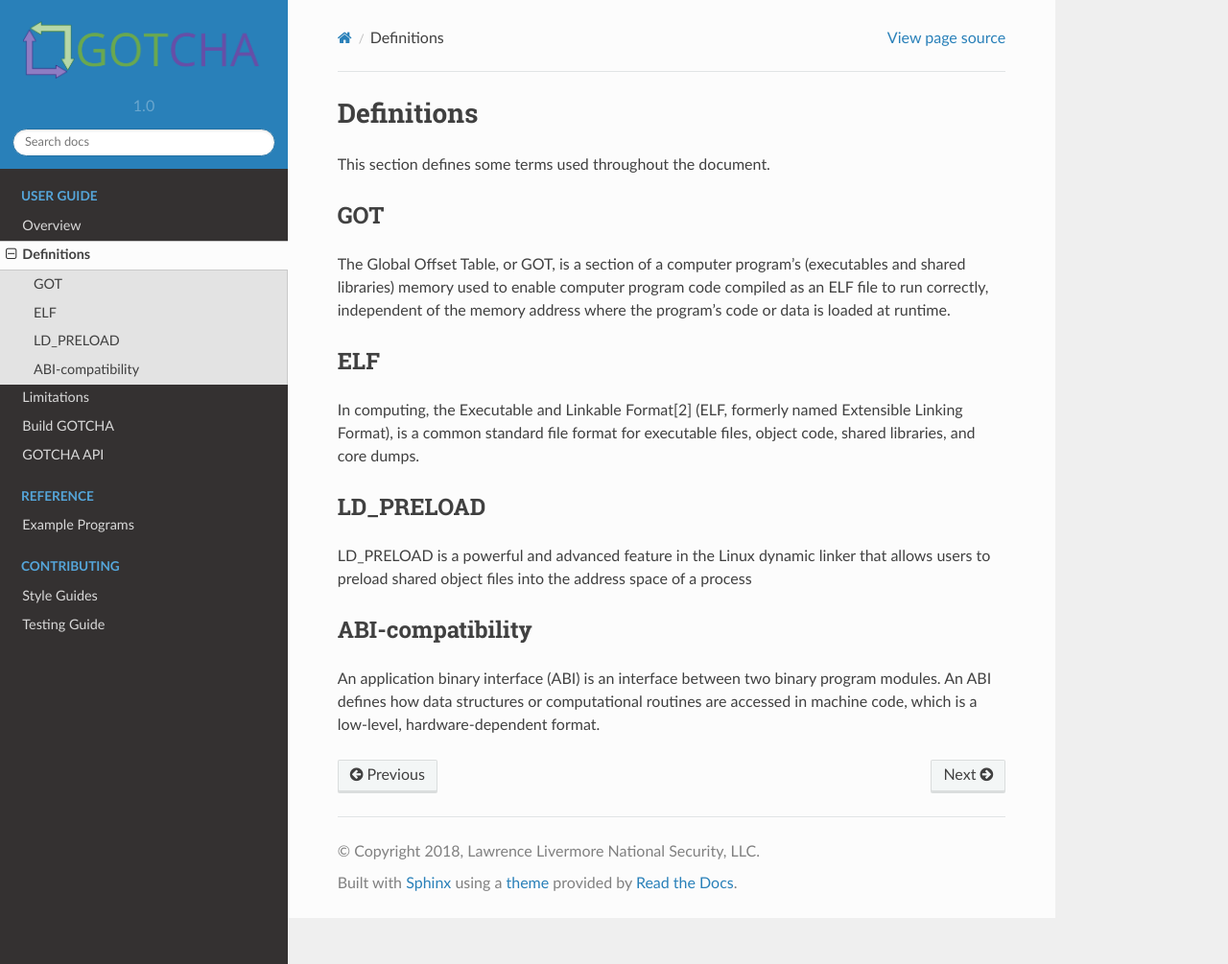
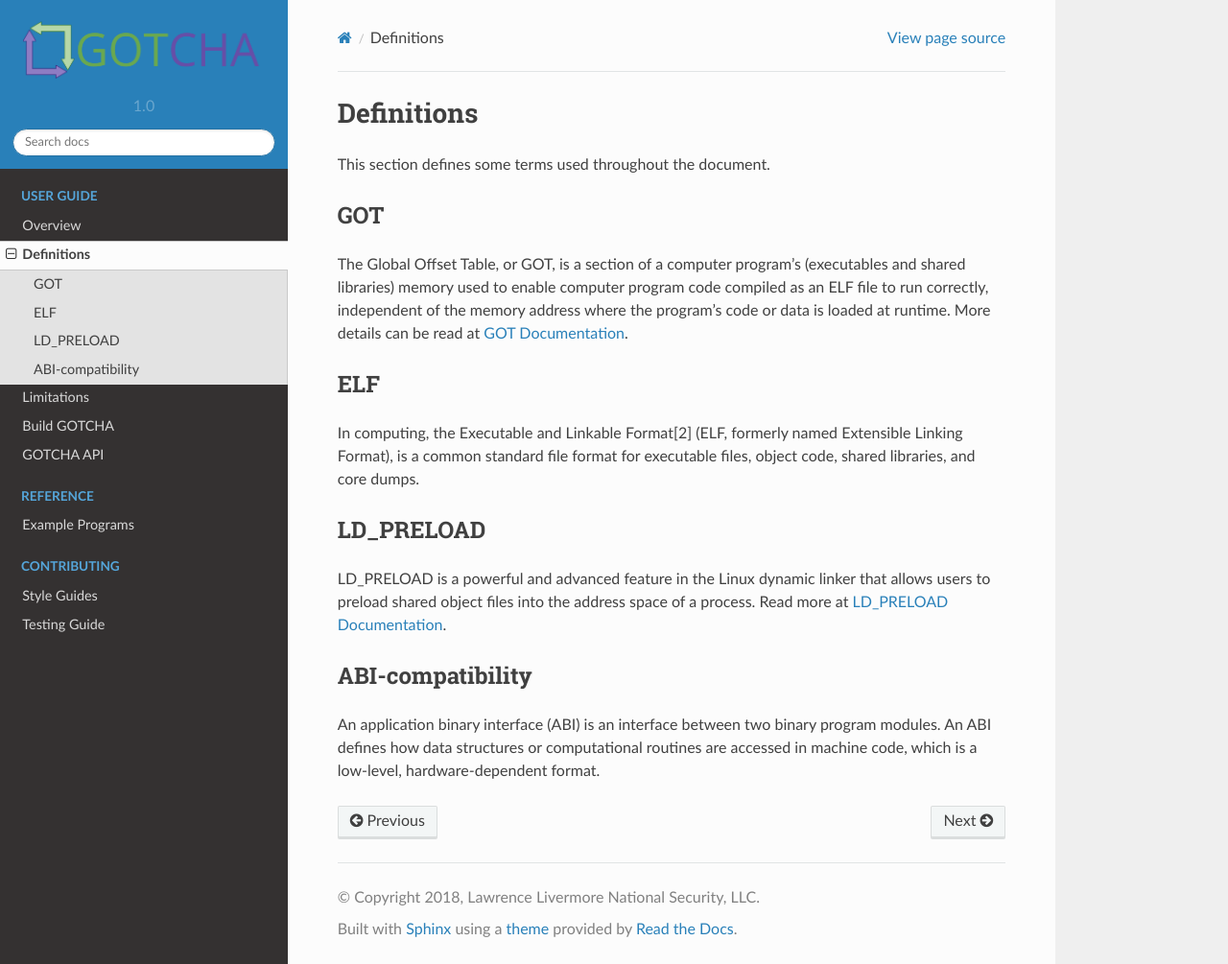
Before and after one commit to LLNL/GOTCHA, a Sphinx documentation site: the page built from docs/definitions.rst, in a window 1280 px wide and 1005 px high. Shown: the whole window at 96% size. Built offline with Sphinx 7.4.7 and the Read the Docs theme 2.0.0, drawn with Linux system fonts in a browser that asks for light colours.

Commit message:
fixed links within documentation.

```diff
--- a/docs/definitions.rst
+++ b/docs/definitions.rst
@@ -8,6 +8,7 @@ GOT
 ****
 
 The Global Offset Table, or GOT, is a section of a computer program's (executables and shared libraries) memory used to enable computer program code compiled as an ELF file to run correctly, independent of the memory address where the program's code or data is loaded at runtime.
+More details can be read at `GOT Documentation`_.
 
 
 ELF
@@ -19,10 +20,15 @@ In computing, the Executable and Linkable Format[2] (ELF, formerly named Extensi
 LD_PRELOAD
 **********
 
-LD_PRELOAD is a powerful and advanced feature in the Linux dynamic linker that allows users to preload shared object files into the address space of a process
-
+LD_PRELOAD is a powerful and advanced feature in the Linux dynamic linker that allows users to preload shared object files into the address space of a process.
+Read more at `LD_PRELOAD Documentation`_.
 
 ABI-compatibility
 *****************
 
 An application binary interface (ABI) is an interface between two binary program modules. An ABI defines how data structures or computational routines are accessed in machine code, which is a low-level, hardware-dependent format.
+
+.. explicit external hyperlink targets
+
+.. _`GOT Documentation`: https://refspecs.linuxfoundation.org/ELF/zSeries/lzsabi0_zSeries/x2251.html
+.. _`LD_PRELOAD Documentation`: https://man7.org/linux/man-pages/man8/ld.so.8.html
--- a/docs/limitations.rst
+++ b/docs/limitations.rst
@@ -17,6 +17,8 @@ Intra and Intra-library calls
 
 Gotcha works by rewriting the Global Offset Table (GOT) that links inter-library callsites and variable references to their targets.
 Because of this Gotcha cannot wrap intra-library calls (such as a call to a static function in C) or calls in statically-linked binaries.
-Binary rewriting technology such as DyninstAPI (https://github.com/dyninst/dyninst) is more appropriate for these use cases.
+Binary rewriting technology such as DyninstAPI_ is more appropriate for these use cases.
 Additionally, the function pointer wrapping feature with GOTCHA only applies to function pointers created after wrapping functions.
 The function pointers created before wrapping would not be wrapped by gotcha.
+
+.. _DyninstAPI: https://github.com/dyninst/dyninst
--- a/docs/overview.rst
+++ b/docs/overview.rst
@@ -38,6 +38,7 @@ Gotcha works by rewriting the Global Offset Table (GOT) that links
 inter-library callsites and variable references to their targets.
 Because of this Gotcha cannot wrap intra-library calls (such as a call
 to a static function in C) or calls in statically-linked binaries.
-Binary rewriting technology such as DyninstAPI
-(https://github.com/dyninst/dyninst) is more appropriate for these use
+Binary rewriting technology such as DyninstAPI_ is more appropriate for these use
 cases.
+
+.. _DyninstAPI: https://github.com/dyninst/dyninst
--- a/docs/testing.rst
+++ b/docs/testing.rst
@@ -9,7 +9,7 @@ greatly appreciated.
 Unit Tests
 ----------
 
-Testing new core features within GOTCHA should be implemented in the ``test/unit/gotcha_unit_tests.c`` using the check framework as defined in https://libcheck.github.io/check.
+Testing new core features within GOTCHA should be implemented in the ``test/unit/gotcha_unit_tests.c`` using the check framework as defined in `<https://libcheck.github.io/check>`_.
 
 
 Create a new test
```
Also changed, not shown: docs/api.rst (+18 -2 lines).
